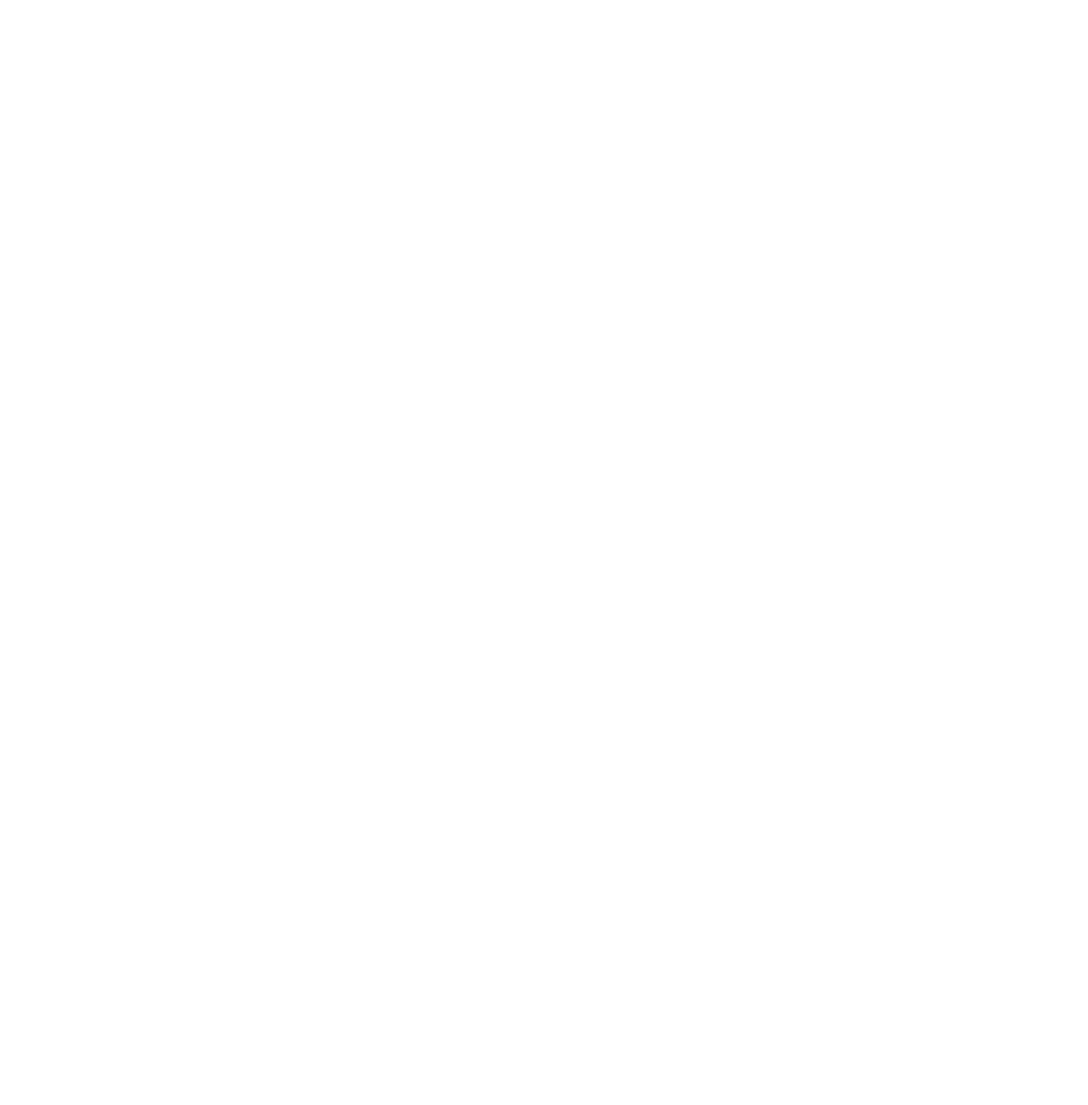
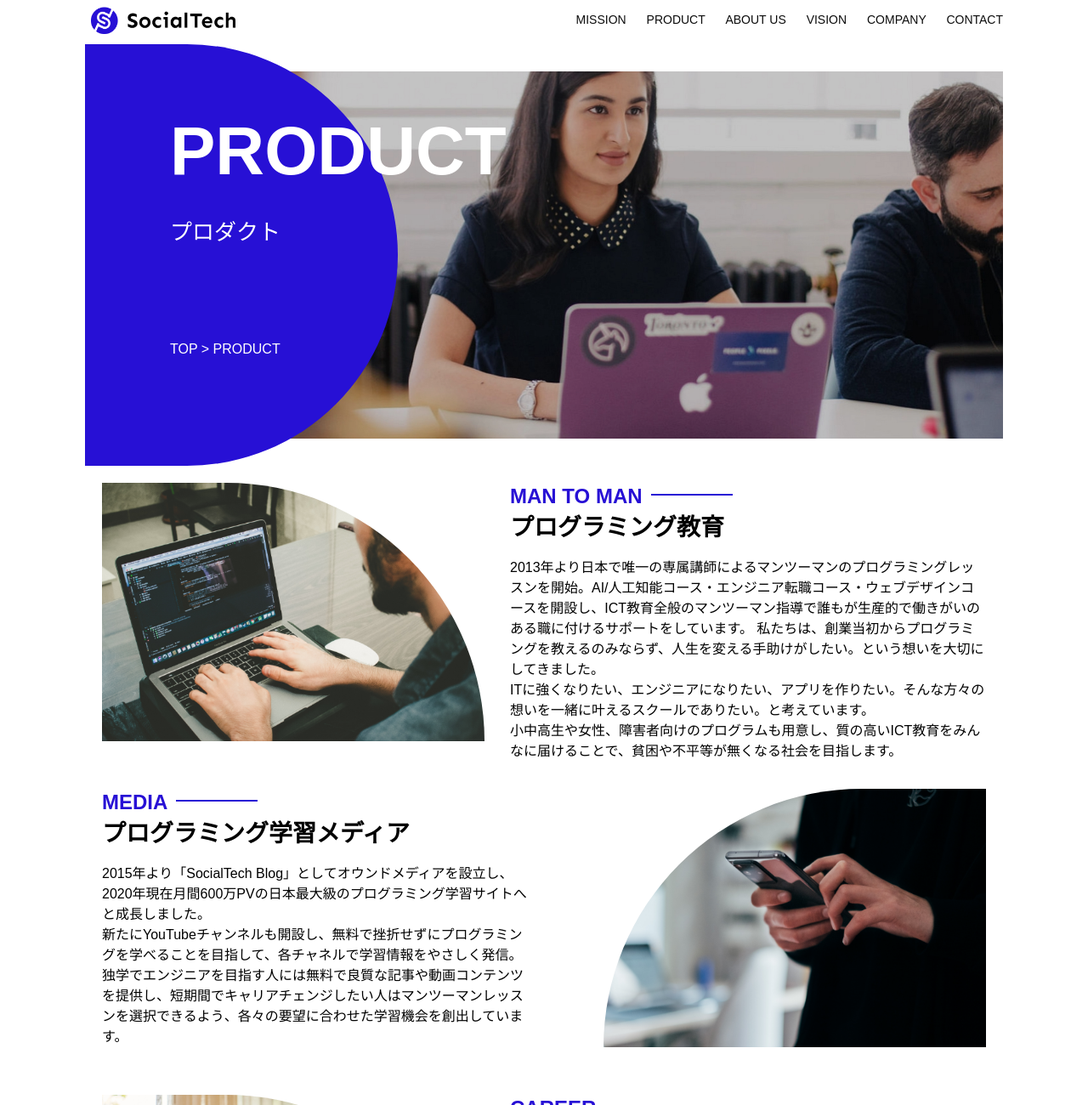
Before and after one commit to Nsk04/html-css-advanced-kadai, a plain HTML site: page socialtech/production.html in a window 1280 px wide. Shown: the top 1300 px of the page at 85% size. Before the commit the page ends 800 px from the top, so only its background shows below. Drawn offline with Linux system fonts and the light colour scheme.

Commit message:
PRODUCTページを作ろう#1の項目を追加

```diff
--- a/socialtech/production.html
+++ b/socialtech/production.html
@@ -0,0 +1,125 @@
+<!DOCTYPE html>
+  <html>
+  <head>
+    <title>SocialTech -PRODUCT プロダクト-</title>
+    <meta charset="UTF-8">
+    <meta name="description" content="SocialTechの4つのプロダクトを紹介します">
+    <meta name="viewport" content="width=device-width, initial-scale=1.0">
+    <link rel="stylesheet" href="style.css">
+  </head>
+
+  <body>
+    <!-- ヘッダー -->
+    <header>
+      <!-- ロゴ -->
+      <a href="index.html" id="logo"><img src="images/logo.png" alt="トップページに戻る"></a>
+
+      <!-- PC用ナビゲーション -->
+      <nav id="nav-pc">
+        <a href="mission.html">MISSION</a>
+        <a href="product.html">PRODUCT</a>
+        <a href="index.html#aboutus">ABOUT US</a>
+        <a href="index.html#vision">VISION</a>
+        <a href="index.html#company">COMPANY</a>
+        <a href="index.html#contact">CONTACT</a>
+      </nav>
+
+      <!-- スマホ用メニューボタン -->
+      <img id="menu-sp" src="images/button-menu.png" alt="ナビゲーションを開く" onclick="document.getElementById('nav-sp').style.display = 'block'">
+
+      <!-- スマホ用ナビゲーション -->
+      <nav id="nav-sp">
+        <img id="close" src="images/button-close.png" alt="ナビゲーションを閉じる" onclick="document.getElementById('nav-sp').style.display = 'none'">
+        <a id="logo-sp" href="index.html" onclick="document.getElementById('nav-sp').style.display = 'none'"><img
+            src="images/logo-sp.png" alt="トップページに戻る"></a>
+        <a class="menu" href="mission.html" onclick="document.getElementById('nav-sp').style.display = 'none'">MISSION</a>
+        <a class="menu" href="product.html" onclick="document.getElementById('nav-sp').style.display = 'none'">PRODUCT</a>
+        <a class="menu" href="index.html#aboutus" onclick="document.getElementById('nav-sp').style.display = 'none'">ABOUT
+          US</a>
+        <a class="menu" href="index.html#vision"
+          onclick="document.getElementById('nav-sp').style.display = 'none'">VISION</a>
+        <a class="menu" href="index.html#company"
+          onclick="document.getElementById('nav-sp').style.display = 'none'">COMPANY</a>
+        <a class="menu" href="index.html#contact"
+          onclick="document.getElementById('nav-sp').style.display = 'none'">CONTACT</a>
+        <div id="sns">
+          <a href="https://www.facebook.com/sejuku2013"><img src="images/button-facebook.png" alt="Facebookのリンク"></a>
+          <a href="https://twitter.com/samuraijuku"><img src="images/button-twitter.png" alt="Twitterのリンク"></a>
+          <a href="https://www.youtube.com/channel/UCCFOQO5aDK0xXam4cUQXT8g"><img src="images/button-youtube.png" alt="YouTubeのリンク"></a>
+        </div>
+      </nav>
+    </header>
+    <main>
+      <article>
+        <section id="product-main">
+          <div id="product-title">
+            <h1>PRODUCT</h1>
+            <span>プロダクト</span>
+            <div>TOP > PRODUCT</div>
+          </div>
+        </section>
+        <section class="product-section1">
+          <img src="images/product/product-mantoman.png" alt="PCでコードを書く男性">
+          <div>
+            <h2 class="product-h2">MAN TO MAN</h2>
+            <h3 class="product-h3">プログラミング教育</h3>
+            <p>
+              2013年より日本で唯一の専属講師によるマンツーマンのプログラミングレッスンを開始。AI/人工知能コース・エンジニア転職コース・ウェブデザインコースを開設し、ICT教育全般のマンツーマン指導で誰もが生産的で働きがいのある職に付けるサポートをしています。
+              私たちは、創業当初からプログラミングを教えるのみならず、人生を変える手助けがしたい。という想いを大切にしてきました。<br>ITに強くなりたい、エンジニアになりたい、アプリを作りたい。そんな方々の想いを一緒に叶えるスクールでありたい。と考えています。<br>小中高生や女性、障害者向けのプログラムも用意し、質の高いICT教育をみんなに届けることで、貧困や不平等が無くなる社会を目指します。
+            </p>
+          </div>
+        </section>
+        <section class="product-section2">
+          <div>
+            <h2 class="product-h2">MEDIA</h2>
+            <h3 class="product-h3">プログラミング学習メディア</h3>
+            <p>2015年より「SocialTech
+              Blog」としてオウンドメディアを設立し、2020年現在月間600万PVの日本最大級のプログラミング学習サイトへと成長しました。<br>新たにYouTubeチャンネルも開設し、無料で挫折せずにプログラミングを学べることを目指して、各チャネルで学習情報をやさしく発信。<br>独学でエンジニアを目指す人には無料で良質な記事や動画コンテンツを提供し、短期間でキャリアチェンジしたい人はマンツーマンレッスンを選択できるよう、各々の要望に合わせた学習機会を創出しています。
+            </p>
+          </div>
+          <img src="images/product/product-media.png" alt="スマートフォンを操作する人">
+        </section>
+        <section class="product-section1">
+          <img src="images/product/product-career.png" alt="笑顔で話し合う2人の男性">
+          <div>
+            <h2 class="product-h2">CAREER</h2>
+            <h3 class="product-h3">人材紹介事業</h3>
+            <p>
+              「誰もがエンジニアになれる」を叶えるため未経験からエンジニアへ転職するまでの全ての過程をサポートします。<br>エンジニア転職に特化した履歴書や職務経歴書の書き方、面接対策を行い、豊富な求人の中から最適なキャリア選択を支援。<br>転職希望者の目標に寄り添って強みやアピールポイントを整理し、転職活動を通して自身の成長を実感できるキャリア支援を行なっています。<br>
+            </p>
+          </div>
+        </section>
+        <section class="product-section2">
+          <div>
+            <h2 class="product-h2">B2B</h2>
+            <h3 class="product-h3">法人研修事業</h3>
+            <p>
+              社員のスキルアップや、資格取得、福利厚生などを目的としたプログラミング法人研修を行っています。<br>実務経験が豊富なエンジニアが所属しているので、貴社の事業モデルに合わせた研修内容の提案が可能です。<br>既存社員からIT人材を生み出すことで、社会の変化に対応した企業作りをサポートし、持続的な経済成長を生み出します。
+            </p>
+          </div>
+          <img src="images/product/product-b2b.png" alt="講演中の男性とそれを聴く人々">
+        </section>
+      </article>
+      <footer>
+        <div id="footer-logo">
+          <img src="images/logo-sp.png" alt="SocialTech">
+        </div>
+        <div id="footer-link">
+          <a href="mission.html">MISSION</a>
+          <a href="product.html">PRODUCT</a>
+          <a href="index.html#aboutus">ABOUT US</a>
+          <a href="index.html#vision">VISION</a>
+          <a href="index.html#company">COMPANY</a>
+          <a href="index.html#contact">CONTACT</a>
+        </div>
+        <div id="sns-footer">
+          <a href="https://www.facebook.com/sejuku2013"><img src="images/button-facebook.png" alt="Facebookのリンク"></a>
+          <a href="https://twitter.com/samuraijuku"><img src="images/button-twitter.png" alt="Twitterのリンク"></a>
+          <a href="https://www.youtube.com/channel/UCCFOQO5aDK0xXam4cUQXT8g"><img src="images/button-youtube.png" alt="YouTubeのリンク"></a>
+          <span id="copyright">&copy;2021 SocialTech, Inc. All Rights Reserved. </span>
+        </div>
+      </footer>
+    </main>
+  </body>
+
+  </html>
--- a/socialtech/style.css
+++ b/socialtech/style.css
@@ -582,6 +582,100 @@ footer {
     margin: 0;
   }
 
+  /* プロダクトページ */
+  #product-main {
+    height: 496px;
+    width: 100%;
+    background-image: url("images/product/product-main.png");
+    background-repeat: no-repeat;
+    background-position-y: center;
+  }
+
+  #product-title {
+    background-color: #2710d5;
+    width: 368px;
+    color: #ffffff;
+    height: 496px;
+    border-radius: 0 248px 248px 0;
+    position: relative;
+  }
+  #product-title > h1 {
+    position: absolute;
+    top: 0;
+    left: 100px;
+    font-size: 80px;
+  }
+
+  #product-title > span {
+    position: absolute;
+    top: 200px;
+    left: 100px;
+    font-size: 26px;
+  }
+
+  #product-title > div {
+    position: absolute;
+    top: 350px;
+    left: 100px;
+    font-size: 16px;
+  }
+
+  /* セクション1 */
+  .product-section1 {
+    position: relative;
+    margin: 20px;
+    height: 340px;
+  }
+
+  .product-section1 > img {
+    position: absolute;
+    top: 0;
+    left: 0;
+    width: 450px;
+    margin: 0 40px 30px 0;
+    border-radius: 0 432px 0 0;
+  }
+
+  .product-section1 > div {
+    position: absolute;
+    top: 0;
+    left: 480px;
+  }
+
+  /* セクション2 */
+  .product-section2 {
+    position: relative;
+    margin: 20px;
+    height: 340px;
+  }
+
+  .product-section2 > img {
+    position: absolute;
+    top: 0;
+    right: 0;
+    width: 450px;
+    margin: 0 0 30px 40px;
+    border-radius: 432px 0 0 0;
+  }
+
+  .product-section2 > div {
+    width: 500px;
+    position: absolute;
+    top: 0;
+    left: 0;
+  }
+
+  .product-h2 {
+    color: #2710d5;
+    font-size: 24px;
+    margin: 0;
+  }
+
+  .product-h3 {
+    font-size: 28px;
+    margin: 0;
+  }
+
 }
 
 /*====================
@@ -1134,4 +1228,5 @@ footer {
     margin: 0;
   }
 
+
 }
```
